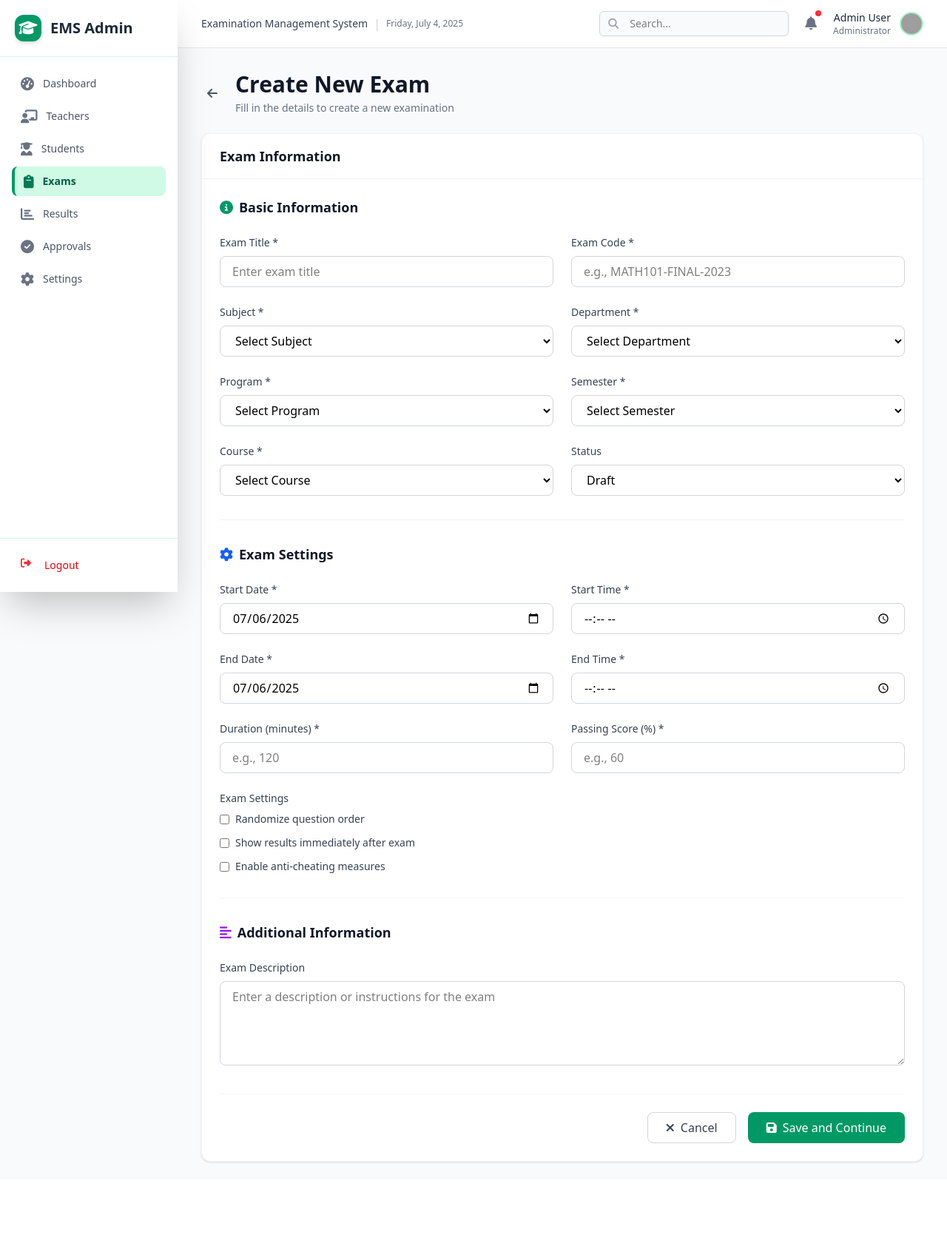
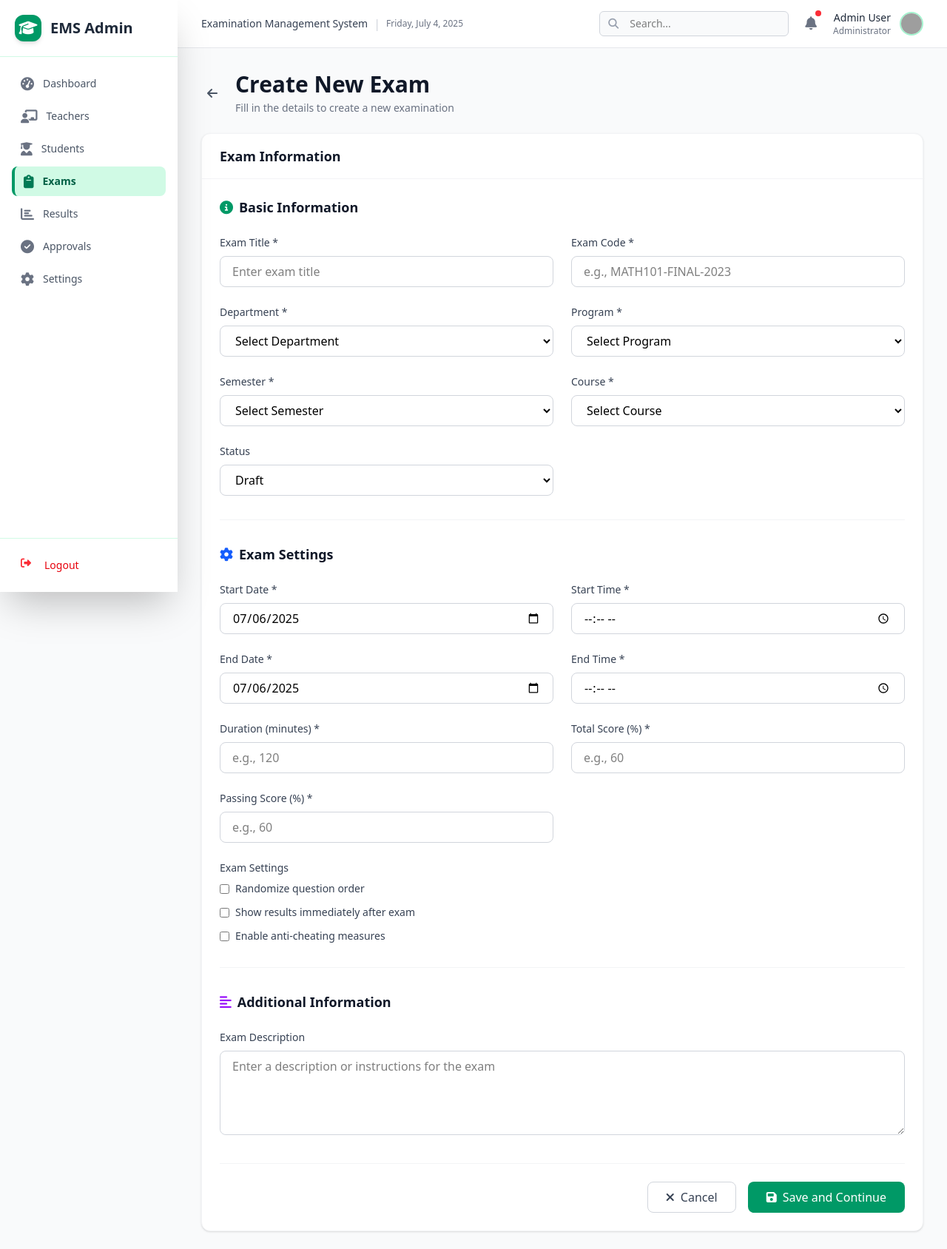
Before and after one commit to AsemaniJoshua/EMS, a PHP site: page /admin/exams/createExam.php in a window 1280 px wide. Shown: the whole page at 74% size. Before the commit the page ends 1572 px from the top, so only its background shows below. Run offline with PHP 8.4, Linux system fonts and the light colour scheme; grey boxes are pictures that could not be loaded.

Commit message:
Enhance exam management forms by adding Total Score field and removing Subject selection

```diff
--- a/admin/exams/createExam.php
+++ b/admin/exams/createExam.php
@@ -62,20 +62,6 @@ $pageTitle = "Create New Exam";
                                 <input type="text" name="examCode" required class="w-full px-4 py-2 border border-gray-300 rounded-lg focus:ring-2 focus:ring-emerald-500 focus:border-transparent" placeholder="e.g., MATH101-FINAL-2023">
                             </div>
 
-                            <div>
-                                <label class="block text-sm font-medium text-gray-700 mb-2">Subject *</label>
-                                <select name="subjectId" required class="w-full px-4 py-2 border border-gray-300 rounded-lg focus:ring-2 focus:ring-emerald-500 focus:border-transparent">
-                                    <option value="">Select Subject</option>
-                                    <option value="1">Mathematics</option>
-                                    <option value="2">Physics</option>
-                                    <option value="3">Chemistry</option>
-                                    <option value="4">Biology</option>
-                                    <option value="5">Computer Science</option>
-                                    <option value="6">English</option>
-                                    <option value="7">History</option>
-                                    <option value="8">Geography</option>
-                                </select>
-                            </div>
 
                             <div>
                                 <label class="block text-sm font-medium text-gray-700 mb-2">Department *</label>
@@ -162,6 +148,11 @@ $pageTitle = "Create New Exam";
                             <div>
                                 <label class="block text-sm font-medium text-gray-700 mb-2">Duration (minutes) *</label>
                                 <input type="number" name="duration" min="15" max="240" required class="w-full px-4 py-2 border border-gray-300 rounded-lg focus:ring-2 focus:ring-emerald-500 focus:border-transparent" placeholder="e.g., 120">
+                            </div>
+
+                            <div>
+                                <label class="block text-sm font-medium text-gray-700 mb-2">Total Score (%) *</label>
+                                <input type="number" name="totalScore" min="1" max="100" required class="w-full px-4 py-2 border border-gray-300 rounded-lg focus:ring-2 focus:ring-emerald-500 focus:border-transparent" placeholder="e.g., 60">
                             </div>
 
                             <div>
--- a/admin/exams/editExam.php
+++ b/admin/exams/editExam.php
@@ -200,6 +200,10 @@ $exam = [
                             <div>
                                 <label class="block text-sm font-medium text-gray-700 mb-2">Duration (minutes) *</label>
                                 <div>
+                                    <label class="block text-sm font-medium text-gray-700 mb-2">Total Score (%) *</label>
+                                    <input type="number" name="totalScore" min="1" max="100" required class="w-full px-4 py-2 border border-gray-300 rounded-lg focus:ring-2 focus:ring-emerald-500 focus:border-transparent" placeholder="e.g., 60">
+                                </div>
+                                <div>
                                     <label class="block text-sm font-medium text-gray-700 mb-2">Passing Score (%) *</label>
                                     <input type="number" name="passingScore" min="1" max="100" required value="<?php echo $exam['passMark']; ?>" class="w-full px-4 py-2 border border-gray-300 rounded-lg focus:ring-2 focus:ring-emerald-500 focus:border-transparent" placeholder="e.g., 60">
                                 </div>
--- a/src/output.css
+++ b/src/output.css
@@ -64,8 +64,6 @@
     --color-blue-800: oklch(42.4% 0.199 265.638);
     --color-blue-900: oklch(37.9% 0.146 265.522);
     --color-indigo-100: oklch(93% 0.034 272.788);
-    --color-indigo-600: oklch(51.1% 0.262 276.966);
-    --color-indigo-700: oklch(45.7% 0.24 277.023);
     --color-purple-50: oklch(97.7% 0.014 308.299);
     --color-purple-100: oklch(94.6% 0.033 307.174);
     --color-purple-200: oklch(90.2% 0.063 306.703);
@@ -74,7 +72,6 @@
     --color-purple-600: oklch(55.8% 0.288 302.321);
     --color-purple-700: oklch(49.6% 0.265 301.924);
     --color-purple-800: oklch(43.8% 0.218 303.724);
-    --color-slate-50: oklch(98.4% 0.003 247.858);
     --color-gray-50: oklch(98.5% 0.002 247.839);
     --color-gray-100: oklch(96.7% 0.003 264.542);
     --color-gray-200: oklch(92.8% 0.006 264.531);
@@ -88,7 +85,6 @@
     --color-black: #000;
     --color-white: #fff;
     --spacing: 0.25rem;
-    --breakpoint-xl: 80rem;
     --breakpoint-2xl: 96rem;
     --container-xs: 20rem;
     --container-md: 28rem;
@@ -123,17 +119,14 @@
     --font-weight-bold: 700;
     --font-weight-extrabold: 800;
     --tracking-tight: -0.025em;
-    --tracking-wide: 0.025em;
     --tracking-wider: 0.05em;
     --leading-tight: 1.25;
     --leading-relaxed: 1.625;
-    --radius-sm: 0.25rem;
     --radius-md: 0.375rem;
     --radius-lg: 0.5rem;
     --radius-xl: 0.75rem;
     --radius-2xl: 1rem;
     --drop-shadow-lg: 0 4px 4px rgb(0 0 0 / 0.15);
-    --ease-out: cubic-bezier(0, 0, 0.2, 1);
     --ease-in-out: cubic-bezier(0.4, 0, 0.2, 1);
     --blur-sm: 8px;
     --blur-md: 12px;
@@ -1515,9 +1508,6 @@
   }
   .pr-4 {
     padding-right: calc(var(--spacing) * 4);
-  }
-  .pb-3 {
-    padding-bottom: calc(var(--spacing) * 3);
   }
   .pb-4 {
     padding-bottom: calc(var(--spacing) * 4);
```
Also changed, not shown: admin/exams/viewExam.php (+7 -0 lines), api/config/schema.sql (+61 -57 lines), api/login/processLogin.php (added), 1 other file.
